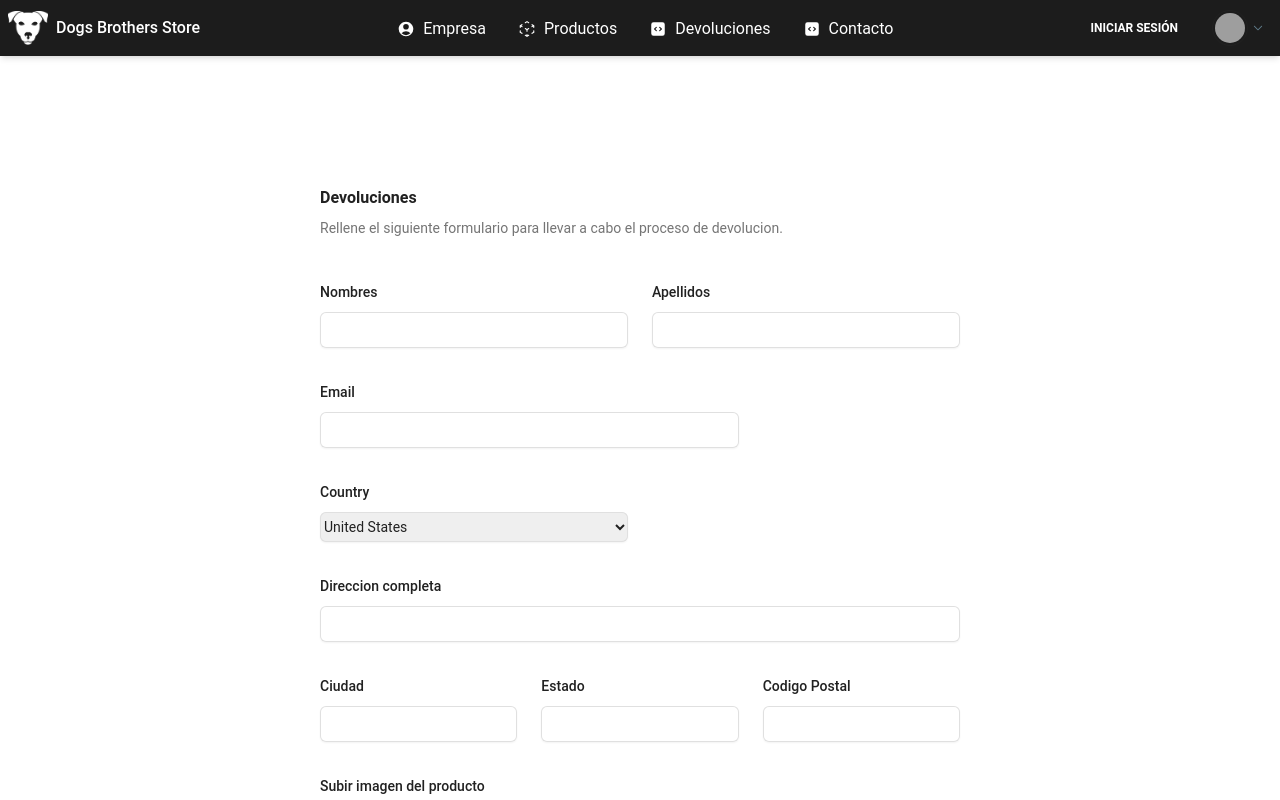
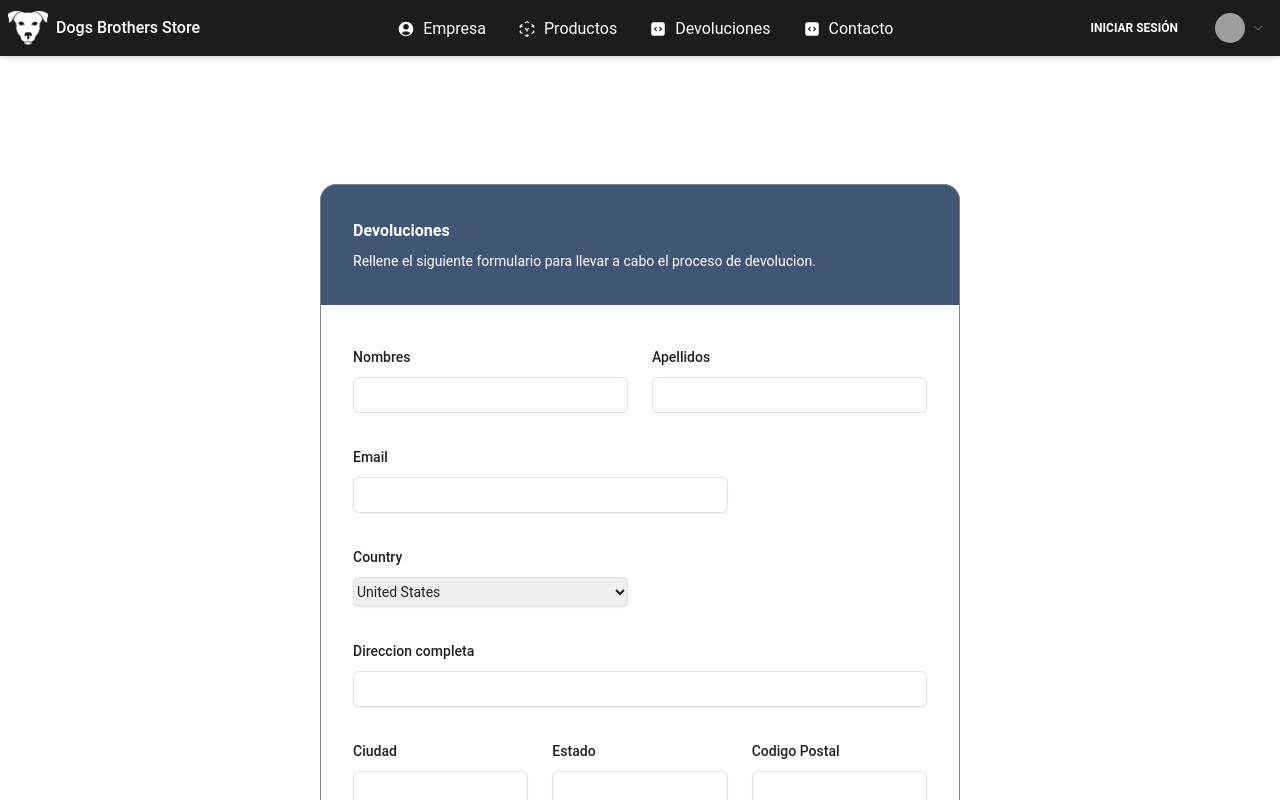
Before and after one commit to ErnestoGalindo1139/DogsBrothersStore-Front, a React (Vite) app: page /devolucion in a window 1280 px wide. Shown: the top 800 px of the page. Built offline with nearby package versions, Linux system fonts and the light colour scheme; grey boxes are pictures that could not be loaded.

Commit message:
Modificacion a pagina de devolucion

```diff
--- a/src/DogsBrothersStore/pages/ContactoPage.jsx
+++ b/src/DogsBrothersStore/pages/ContactoPage.jsx
@@ -26,7 +26,7 @@ export const ContactoPage = () => {
         <>
             <Typography
                 variant="h1"
-                className="text-center mt-14/"
+                className="text-center mt-14"
             >
                 Contactanos
             </Typography>
--- a/src/DogsBrothersStore/pages/DevolucionPage.jsx
+++ b/src/DogsBrothersStore/pages/DevolucionPage.jsx
@@ -2,14 +2,19 @@ import { PhotoIcon, UserCircleIcon } from '@heroicons/react/24/solid'
 
 export default function DevolucionPage() {
   return (
-    <form className="w-1/2 ml-auto mr-auto mt-32 mb-32 formDevolucion">
+    <>
+
+      <div className="headerForm mt-32 w-1/2 ml-auto mr-auto formDevolucionHeader">
+        <h2 className="text-base font-bold leading-7 text-white ">Devoluciones</h2>
+        <p className="mt-1 text-sm leading-6 text-white">Rellene el siguiente formulario para llevar a cabo el proceso de devolucion.</p>
+      </div>
+
+      <form className="w-1/2 ml-auto mr-auto mb-32 formDevolucion">
         <div className="space-y-12">
 
-        <div className="border-b border-gray-900/10 pb-12">
-          <h2 className="text-base font-semibold leading-7 text-gray-900">Devoluciones</h2>
-          <p className="mt-1 text-sm leading-6 text-gray-600">Rellene el siguiente formulario para llevar a cabo el proceso de devolucion.</p>
+          <div className="border-b border-gray-900/10 pb-12 ">
 
-          <div className="mt-10 grid grid-cols-1 gap-x-6 gap-y-8 sm:grid-cols-6">
+            <div className="mt-2 grid grid-cols-1 gap-x-6 gap-y-8 sm:grid-cols-6">
               <div className="sm:col-span-3">
                 <label htmlFor="first-name" className="block text-sm font-medium leading-6 text-gray-900">
                   Nombres
@@ -187,5 +192,7 @@ export default function DevolucionPage() {
           </button>
         </div>
       </form>
+    </>
+
   )
 }
--- a/src/styles.css
+++ b/src/styles.css
@@ -17,6 +17,21 @@ input[type=number] { -moz-appearance:textfield; }
     border: 0px;
 }
 
+.formDevolucion {
+    padding: 2em;
+    border-radius: 0 0 1em 1em;
+    border: 1px solid rgb(128, 128, 128);
+    border-top: 0;
+}
+
+.formDevolucionHeader {
+    background-color: rgba(42, 63, 98, 0.882);
+    padding: 2em;
+    border-radius: 1em 1em 0 0;
+    border: 1px solid grey;
+    border-bottom: 0;
+}
+
 .formDevolucion input,
 .formDevolucion textarea {
     padding-left: .5em;
```
Lines whose indentation alone changed are shown as unchanged.
